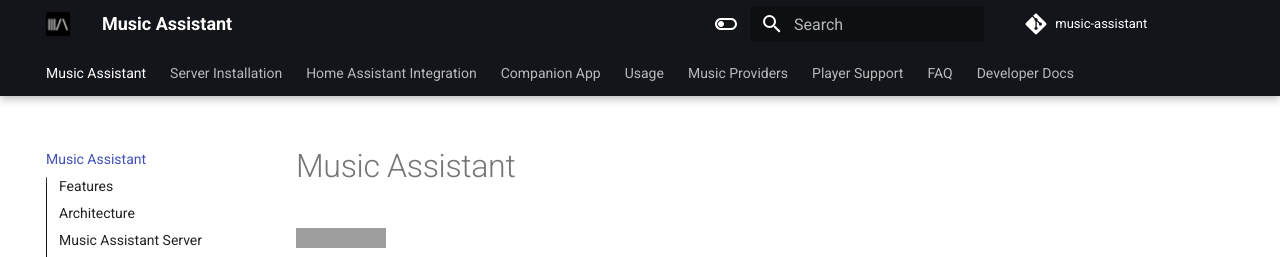
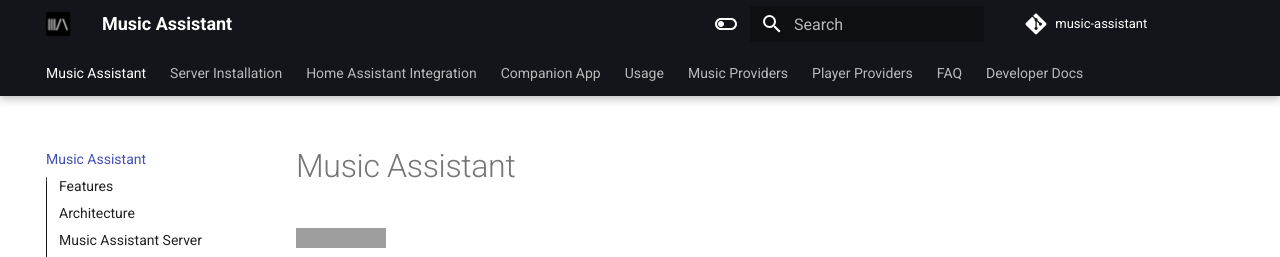
Before and after one commit to pwbriggs/music-assistant.github.io, an MkDocs documentation site: the page built from docs/index.md, in a window 1280 px wide. Shown: the top 257 px of the page. Built offline with MkDocs 1.6.1 and Material for MkDocs 9.7.7, drawn with Linux system fonts in a browser that asks for light colours; grey boxes are pictures that could not be loaded.

Commit message:
Change player support to player providers for commonality with music providers

```diff
--- a/mkdocs.yml
+++ b/mkdocs.yml
@@ -27,7 +27,7 @@
     - Tidal: music-providers/tidal.md
     - TuneIn: music-providers/tunein.md
     - YouTube Music: music-providers/youtube-music.md
-  - Player Support:
+  - Player Providers:
     - AirPlay: player-support/airplay.md
     - DLNA: player-support/dlna.md
     - Google Cast: player-support/google-cast.md
```
